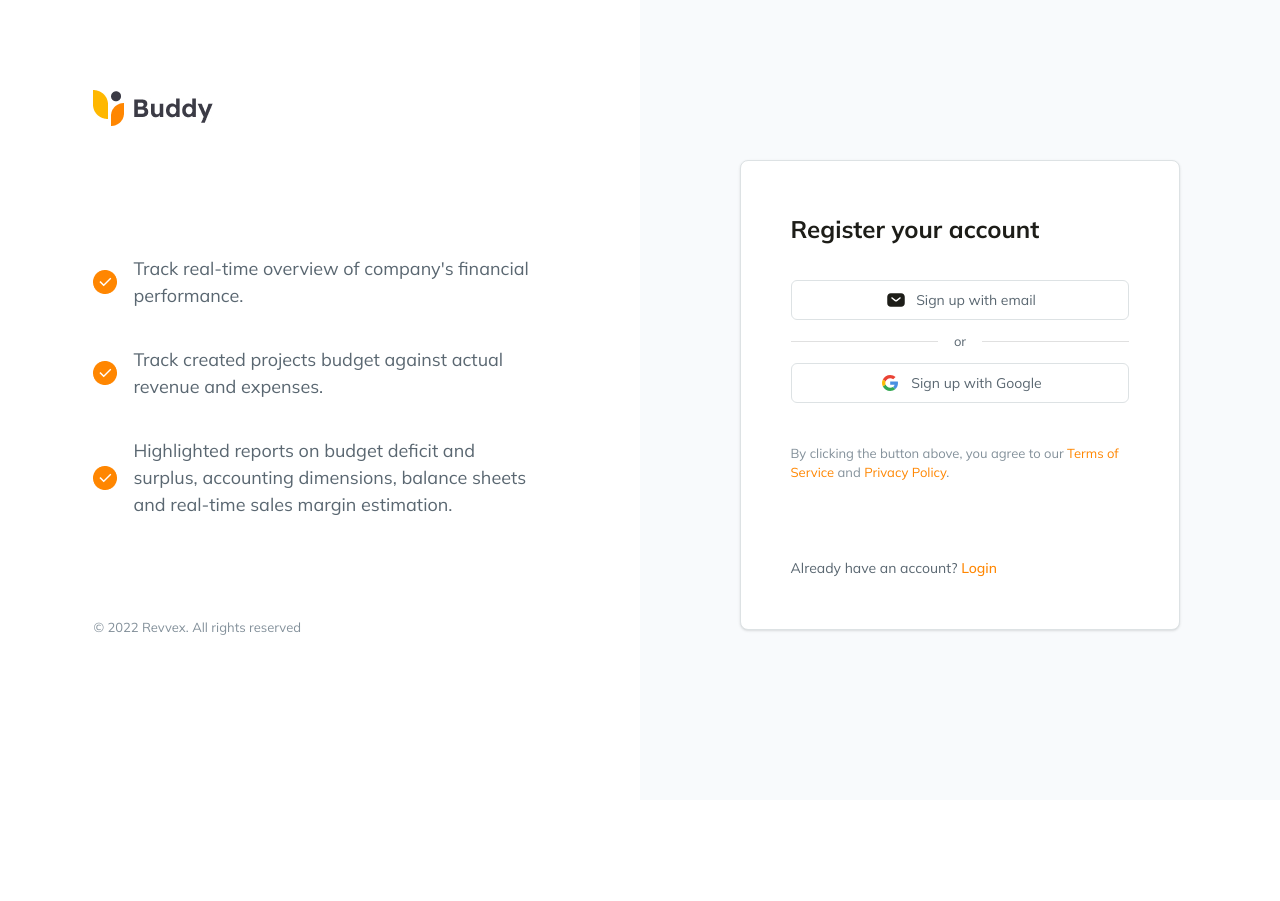
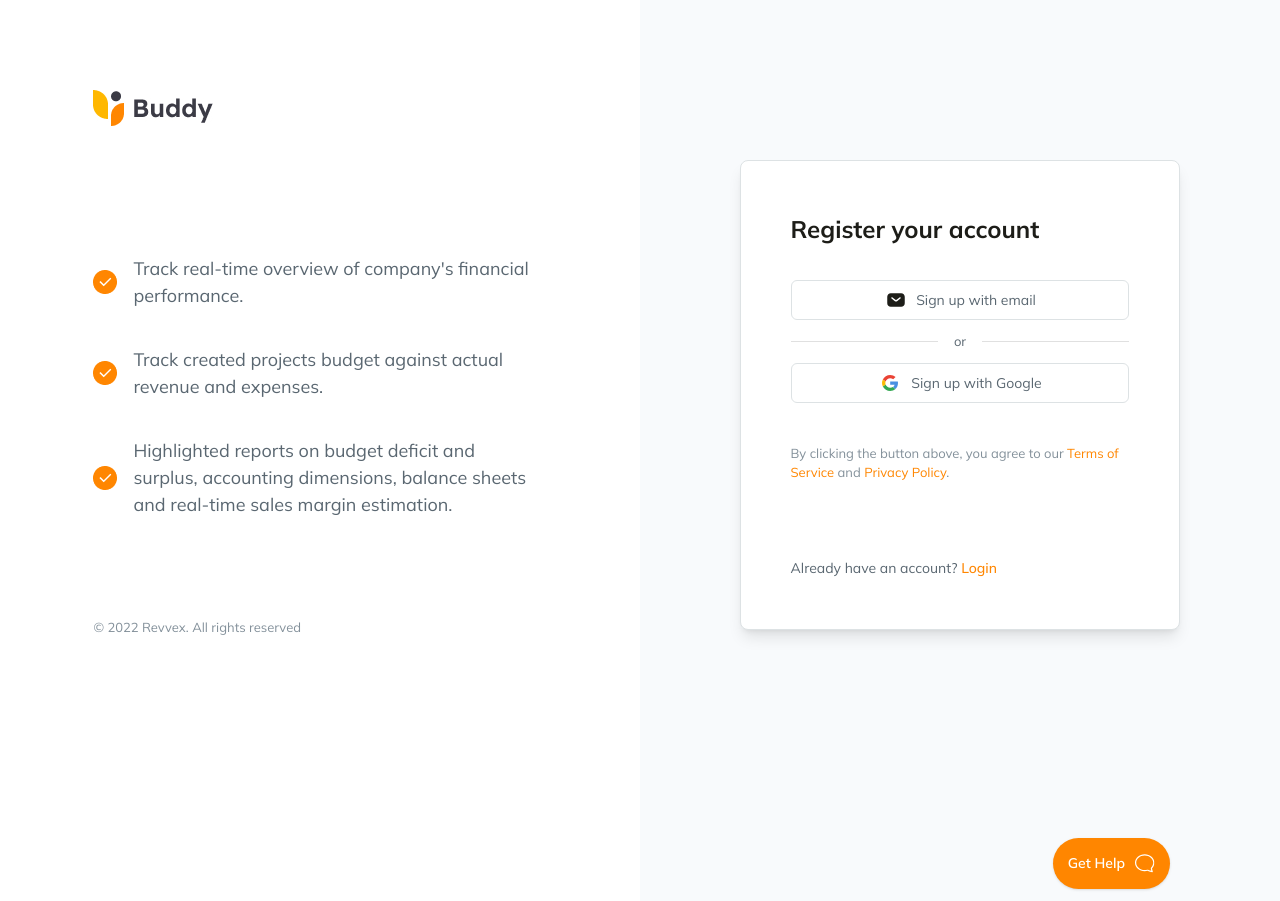
Before and after one commit to Neche-Stephen/zojatech, a React (Vite) app: page / in a window 1280 px wide. Before the commit the page ends 800 px from the top, so only its background shows below. Built offline with nearby package versions, Linux system fonts and the light colour scheme.

Commit message:
Added get help message button to login and signup pages

```diff
--- a/src/components/login/login-form/LoginForm.jsx
+++ b/src/components/login/login-form/LoginForm.jsx
@@ -5,7 +5,7 @@ import { AiFillEye, AiFillEyeInvisible } from "react-icons/ai";
 
 import MAIL_ICON from "../../../assets/signup/email.svg";
 
-import USER from "../../../assets/signup/user.svg";
+import HELP_MESSAGE_ICON from "../../../assets/signup/help_message.svg";
 import LOCK from "../../../assets/signup/lock_open.svg";
 
 export default function LoginForm() {
@@ -41,15 +41,15 @@ export default function LoginForm() {
         localStorage.setItem("token", response.data.data.token);
         localStorage.setItem("email", email);
 
-        console.log(response.data.data.user)
+        console.log(response.data.data.user);
 
         const newUser = {
           id: response.data.data.user.id,
           first_name: response.data.data.user.first_name,
           last_name: response.data.data.user.last_name,
           profile_picture: "/brown.jpg", // default image url
-        }
-        console.log("newUser", newUser)
+        };
+        console.log("newUser", newUser);
 
         localStorage.setItem("loggedInUser", JSON.stringify(newUser));
         addUserToLocalStorage(newUser);
@@ -91,6 +91,8 @@ export default function LoginForm() {
   };
 
   return (
+    <>
+      {" "}
       <div className="md:w-[88.9%] lg:w-[68.9%] bg-white p-[50px] mx-auto mt-[160px] rounded-lg md:shadow md:border md:border-[#dde2e4]">
         <div className=" text-[#1d1d18] text-2xl font-bold font-['Mulish'] leading-normal mb-[12px]">
           Log in to your account
@@ -175,5 +177,14 @@ export default function LoginForm() {
           </Link>
         </div>
       </div>
+
+      {/* Get Help */}
+      <div className="pr-[110px] pb-3">
+        <button className="mt-[39px] md:mt-[156px] ml-auto h-[51px] p-[15px] bg-[#ff8600] rounded-[60.71px] shadow flex gap-[10px] text-white text-sm font-semibold font-['Mulish'] leading-normal">
+          <span>Get Help</span>
+          <img src={HELP_MESSAGE_ICON} alt="" />
+        </button>
+      </div>
+    </>
   );
 }
--- a/src/components/signup/choose-signup-platform/ChooseSignupPlatform.jsx
+++ b/src/components/signup/choose-signup-platform/ChooseSignupPlatform.jsx
@@ -5,15 +5,17 @@ import MAIL_LOGO from "../../../assets/signup/mail_icon.svg";
 import GOOGLE_LOGO from "../../../assets/signup/google_icon.svg";
 import HELP_MESSAGE_ICON from "../../../assets/signup/help_message.svg";
 
-
 export default function ChooseSignupPlatform() {
   return (
     <>
-      <div className="md:w-[88.9%] lg:w-[68.9%] bg-white p-[50px] mx-auto mt-[160px] rounded-lg md:shadow md:border md:border-[#dde2e4]">
+      <div className="md:w-[88.9%] lg:w-[68.9%] bg-white p-[50px] mx-auto mt-[160px] rounded-lg md:shadow-lg md:border md:border-[#dde2e4]">
         <div className=" text-[#1d1d18] text-2xl font-bold font-['Mulish'] leading-normal mb-[33px]">
           Register your account
         </div>
-        <Link to ='/signup' className="h-10 mb-3 w-[100%] gap-2 rounded-md border border-[#dde2e4] flex  justify-center items-center">
+        <Link
+          to="/signup"
+          className="h-10 mb-3 w-[100%] gap-2 rounded-md border border-[#dde2e4] flex  justify-center items-center"
+        >
           <div>
             <img src={MAIL_LOGO} alt="" />
           </div>
@@ -51,10 +53,12 @@ export default function ChooseSignupPlatform() {
         </div>
       </div>
 
-      {/* <button className="mt-[268px] h-[51px] p-[15px] bg-[#ff8600] rounded-[60.71px] shadow flex gap-px text-white text-sm font-semibold font-['Mulish'] leading-normal">
-        <span>Get Help</span>
-        <img src={HELP_MESSAGE_ICON} alt="" />
-      </button> */}
+      <div className="pr-[110px] pb-3">
+        <button className="mt-[80px] md:mt-[208px] ml-auto h-[51px] p-[15px] bg-[#ff8600] rounded-[60.71px] shadow flex gap-[10px] text-white text-sm font-semibold font-['Mulish'] leading-normal">
+          <span>Get Help</span>
+          <img src={HELP_MESSAGE_ICON} alt="" />
+        </button>
+      </div>
     </>
   );
 }
--- a/src/components/signup/signup-form/SignupForm.jsx
+++ b/src/components/signup/signup-form/SignupForm.jsx
@@ -2,6 +2,7 @@ import React, { useState } from "react";
 import { useNavigate, Link } from "react-router-dom";
 
 import MAIL_ICON from "../../../assets/signup/email.svg";
+import HELP_MESSAGE_ICON from "../../../assets/signup/help_message.svg";
 import USER from "../../../assets/signup/user.svg";
 import LOCK from "../../../assets/signup/lock_open.svg";
 import { AiFillEye, AiFillEyeInvisible } from "react-icons/ai";
@@ -59,12 +60,12 @@ export default function SignupForm() {
     }
   };
 
-
   const togglePasswordVisibility = () => {
     setShowPassword(!showPassword);
   };
 
   return (
+    <>
       <div className="md:w-[88.9%] lg:w-[68.9%] bg-white p-[50px] mx-auto mt-[160px] rounded-lg md:shadow md:border md:border-[#dde2e4]">
         <div className=" text-[#1d1d18] text-2xl font-bold font-['Mulish'] leading-normal mb-[12px]">
           Register your account
@@ -146,7 +147,11 @@ export default function SignupForm() {
               className="absolute top-[10px] right-[20.23px] cursor-pointer"
               onClick={togglePasswordVisibility}
             >
-            {showPassword ? <AiFillEyeInvisible size={20} color="#B0BABF"/> : <AiFillEye size={20} color="#B0BABF"/>}
+              {showPassword ? (
+                <AiFillEyeInvisible size={20} color="#B0BABF" />
+              ) : (
+                <AiFillEye size={20} color="#B0BABF" />
+              )}
             </span>
           </div>
 
@@ -168,8 +173,18 @@ export default function SignupForm() {
 
         <div className=" text-[#5a6771] text-sm font-normal font-['Mulish'] leading-normal">
           Already have an account?{" "}
-        <Link to="/login" className="text-[#ff8600] text-sm font-medium">Login</Link>
+          <Link to="/login" className="text-[#ff8600] text-sm font-medium">
+            Login
+          </Link>
         </div>
       </div>
+
+      <div className="pr-[110px] pb-3">
+        <button className="mt-[39px] md:mt-[39px] ml-auto h-[51px] p-[15px] bg-[#ff8600] rounded-[60.71px] shadow flex gap-[10px] text-white text-sm font-semibold font-['Mulish'] leading-normal">
+          <span>Get Help</span>
+          <img src={HELP_MESSAGE_ICON} alt="" />
+        </button>
+      </div>
+    </>
   );
 }
```
Lines whose indentation alone changed are shown as unchanged.
